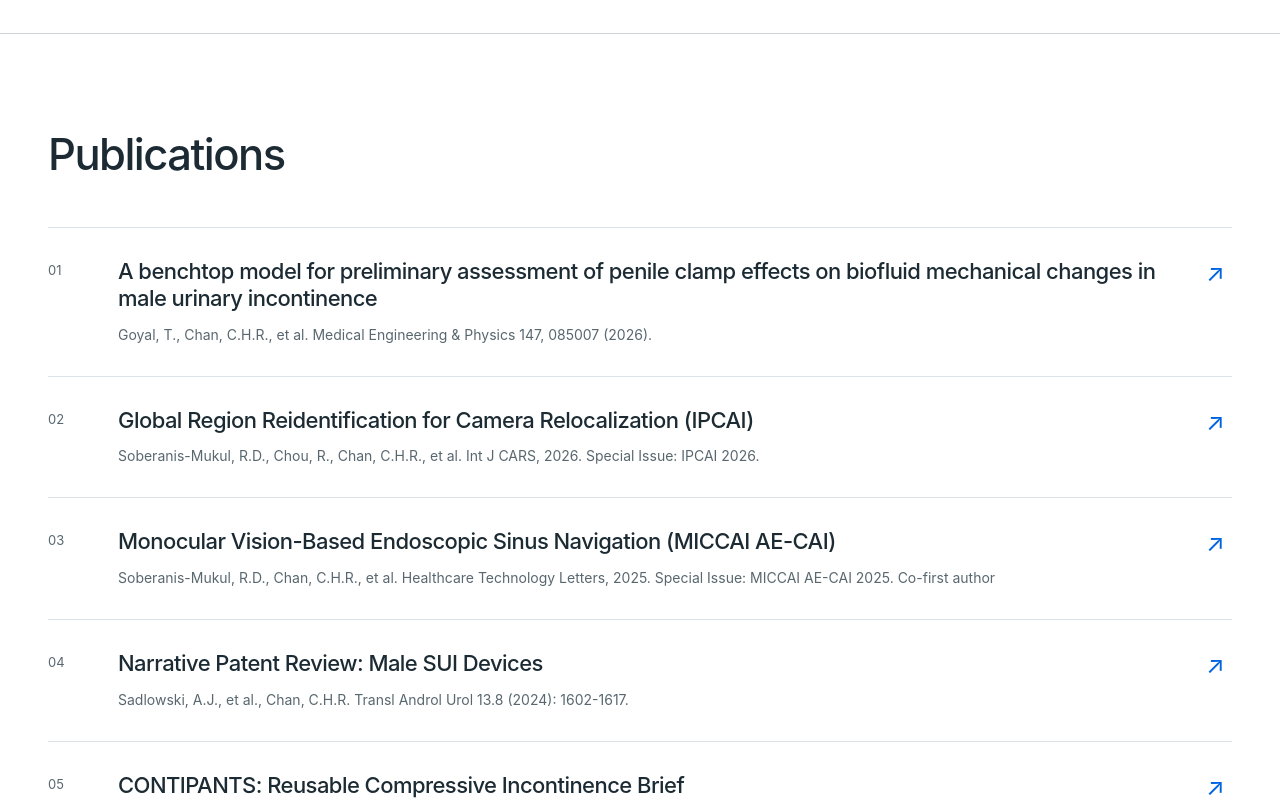
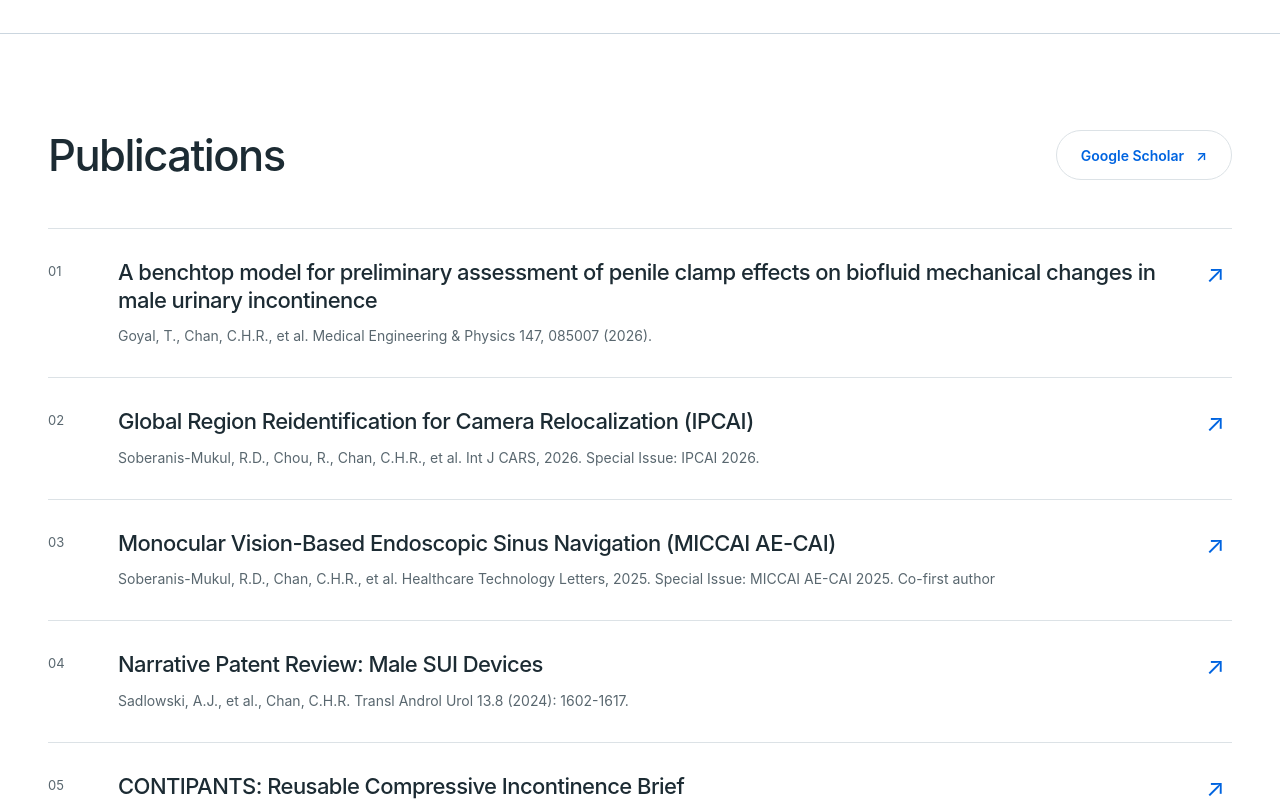
Before and after one commit to rchan12345/rchan12345.github.io, a plain HTML site: page index.html in a window 1280 px wide. Shown: the part 902-1705 px from the top of the page. Drawn offline with Linux system fonts and the light colour scheme.

Commit message:
updated links and numbers

```diff
--- a/index.html
+++ b/index.html
@@ -208,6 +208,7 @@
         <div>
           <h2 id="publications-title">Publications</h2>
         </div>
+        <a class="button" href="https://scholar.google.com/citations?user=-NYZUEAAAAAJ&amp;hl=en" target="_blank" rel="noopener noreferrer">Google Scholar <span aria-hidden="true">↗</span></a>
       </div>
 
       <div class="publication-list">
@@ -267,7 +268,7 @@
           <a class="research-image" href="images/camera-relocalization.jpg" target="_blank" rel="noopener" aria-label="Open camera relocalization correspondences and rendered views"><img loading="lazy" src="images/camera-relocalization.jpg" alt="Feature correspondences between query and retrieved images alongside CT views rendered from recovered camera poses"></a>
         </div>
         <div class="feature-stats" aria-label="Published relocalization evaluation results">
-          <div class="feature-stat"><strong>1.74 mm</strong><span>Average translation error</span></div><div class="feature-stat"><strong>0.09 rad</strong><span>Average rotation error</span></div><div class="feature-stat"><strong>8</strong><span>Sequences from 3 cadaver studies</span></div>
+          <div class="feature-stat"><strong>1.74 mm</strong><span>Average translation error</span></div><div class="feature-stat"><strong>5.2°</strong><span>Average rotation error</span></div><div class="feature-stat"><strong>8</strong><span>Sequences from 3 cadaver studies</span></div>
         </div>
         <div class="feature-gallery">
           <a class="research-image" href="images/relocalization-pipeline.png" target="_blank" rel="noopener" aria-label="Open published camera relocalization pipeline"><img loading="lazy" src="images/relocalization-pipeline.png" alt="Published pipeline from query image retrieval to feature matching, CT correspondences, and PnP camera pose estimation"></a>
@@ -438,7 +439,7 @@
   <footer id="contact" class="footer">
     <div class="shell">
       <div class="footer-card"><div><h2>Contact</h2></div>
-        <div class="footer-actions"><a class="button primary" href="mailto:cchan68@jh.edu">Email Ryan <span aria-hidden="true">↗</span></a><a class="button" href="https://www.linkedin.com/in/ryan-chan2/" target="_blank" rel="noopener noreferrer">LinkedIn <span aria-hidden="true">↗</span></a></div>
+        <div class="footer-actions"><a class="button primary" href="mailto:cchan68@jh.edu">Email Ryan <span aria-hidden="true">↗</span></a><a class="button" href="https://www.linkedin.com/in/ryan-chan2/" target="_blank" rel="noopener noreferrer">LinkedIn <span aria-hidden="true">↗</span></a><a class="button" href="https://scholar.google.com/citations?user=-NYZUEAAAAAJ&amp;hl=en" target="_blank" rel="noopener noreferrer">Google Scholar <span aria-hidden="true">↗</span></a></div>
       </div><p class="footer-note">Chin Hang Ryan Chan · Johns Hopkins B.S./M.S.E. Biomedical Engineering</p>
     </div>
   </footer>
```
